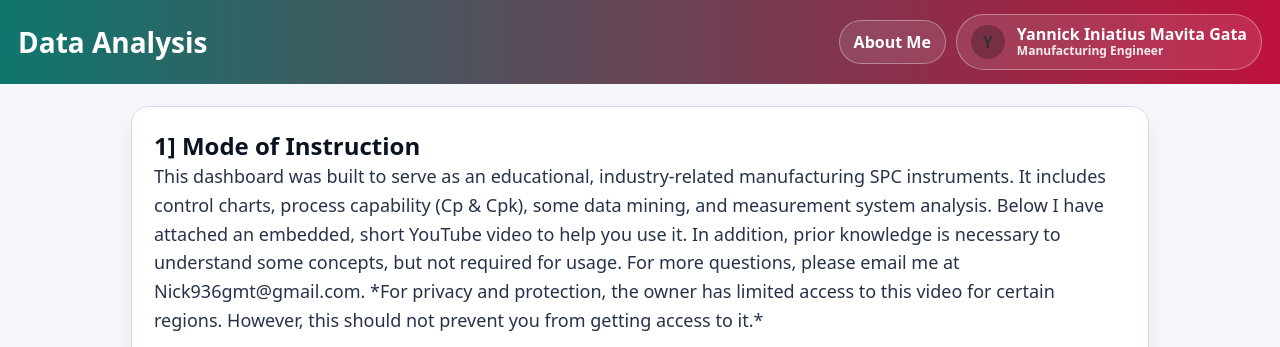
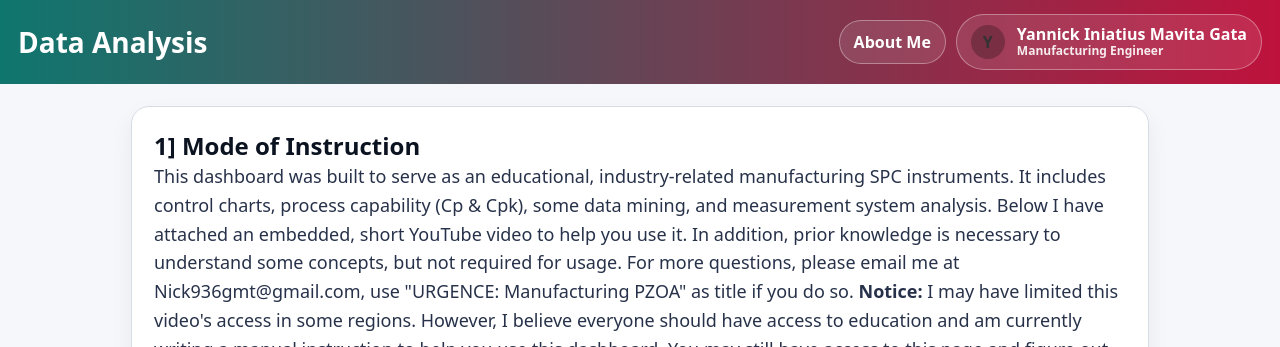
Before and after one commit to yannickode/Manufacturing, a Flask app: page / in a window 1280 px wide. Shown: the top 347 px of the page. Run offline with Flask 3, Linux system fonts and the light colour scheme; some libraries are stand-ins or nearby versions.

Commit message:
Update feature / fix

```diff
--- a/templates/index.html
+++ b/templates/index.html
@@ -45,9 +45,11 @@
         It includes control charts, process capability (Cp &amp; Cpk), some data mining, and measurement system analysis.
         Below I have attached an embedded, short YouTube video to help you use it. In addition, prior knowledge is necessary to understand some concepts,
         but not required for usage.
-        For more questions, please email me at Nick936gmt@gmail.com.
-        *For privacy and protection, the owner has limited access to this video for certain regions.
-        However, this should not prevent you from getting access to it.*
+        For more questions, please email me at Nick936gmt@gmail.com, use "URGENCE: Manufacturing PZOA" as title if you do so.
+        <strong>Notice:</strong> I may have limited this video's access in some regions.
+        However, I believe everyone should have access to education and am currently writing a manual instruction to help you use this dashboard.
+        You may still have access to this page and figure out how it works.*
+        <strong>The video may seem a little bit blurry at first, but will eventually adjust.</strong>
       </p>
 
       <div class="video-wrap">
```
